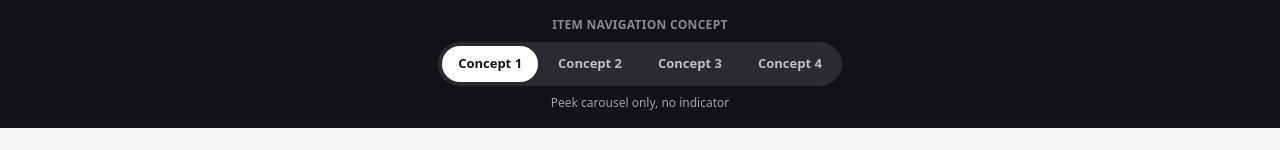
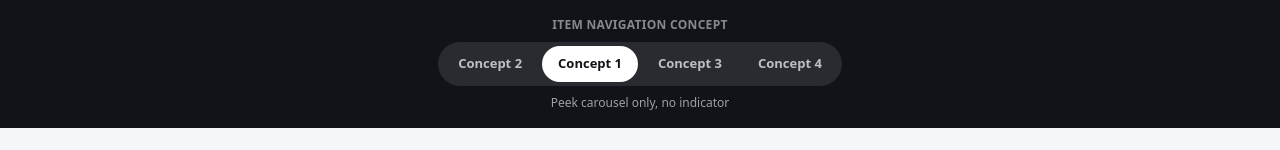
Before and after one commit to s0t03xe/fluid-item-page-express-pod, a React (Vite) app: page / in a window 1280 px wide. Shown: the top 150 px of the page. Built offline with nearby package versions, Linux system fonts and the light colour scheme; a web font is replaced by a local one.

Commit message:
chore: swap Concept 1 and Concept 2 tab positions
Co-Authored-By: Wibey Desktop <wibey@walmart.com>

```diff
--- a/client/components/walmart/ConceptSwitcher.tsx
+++ b/client/components/walmart/ConceptSwitcher.tsx
@@ -2,14 +2,14 @@ export type NavConcept = 1 | 2 | 3 | 4;
 
 const CONCEPTS: { id: NavConcept; label: string; description: string }[] = [
   {
+    id: 2,
+    label: "Concept 2",
+    description: "Peek carousel + up-next thumbnails",
+  },
+  {
     id: 1,
     label: "Concept 1",
     description: "Peek carousel only, no indicator",
-  },
-  {
-    id: 2,
-    label: "Concept 2",
-    description: "Peek carousel + up-next thumbnails",
   },
   {
     id: 3,
```
